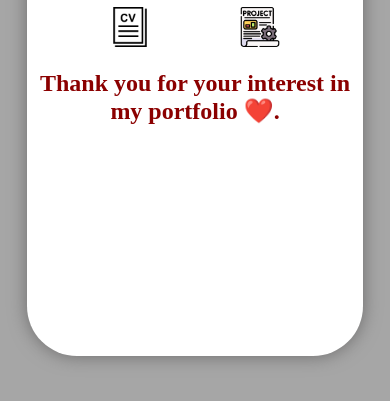
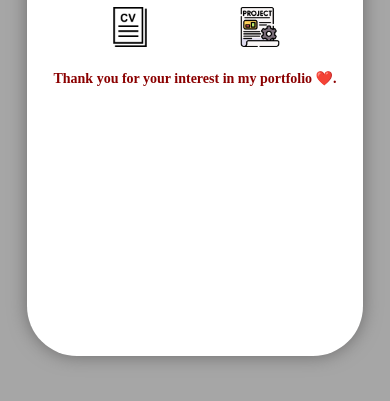
Before and after one commit to NizaRam0/portfoli0, a plain HTML site: page index.html in a window 390 px wide. Shown: the part 391-792 px from the top of the page. Drawn offline with nearby package versions, Linux system fonts and the light colour scheme; a web font is replaced by a local one.

Commit message:
Update stylesheet.css

```diff
--- a/stylesheet.css
+++ b/stylesheet.css
@@ -181,6 +181,12 @@ button:hover{
         display: inline-block;
 
     }
+    #thank{
+        margin-top: 2%;
+        text-align: center;
+        color: darkred;
+        font-size: 12px;
+    }
 }
 
 
@@ -228,4 +234,10 @@ button:hover{
         display: inline-block;
 
     }
+        #thank{
+        margin-top: 2%;
+        text-align: center;
+        color: darkred;
+        font-size: 14px;
+    }
 }
```
